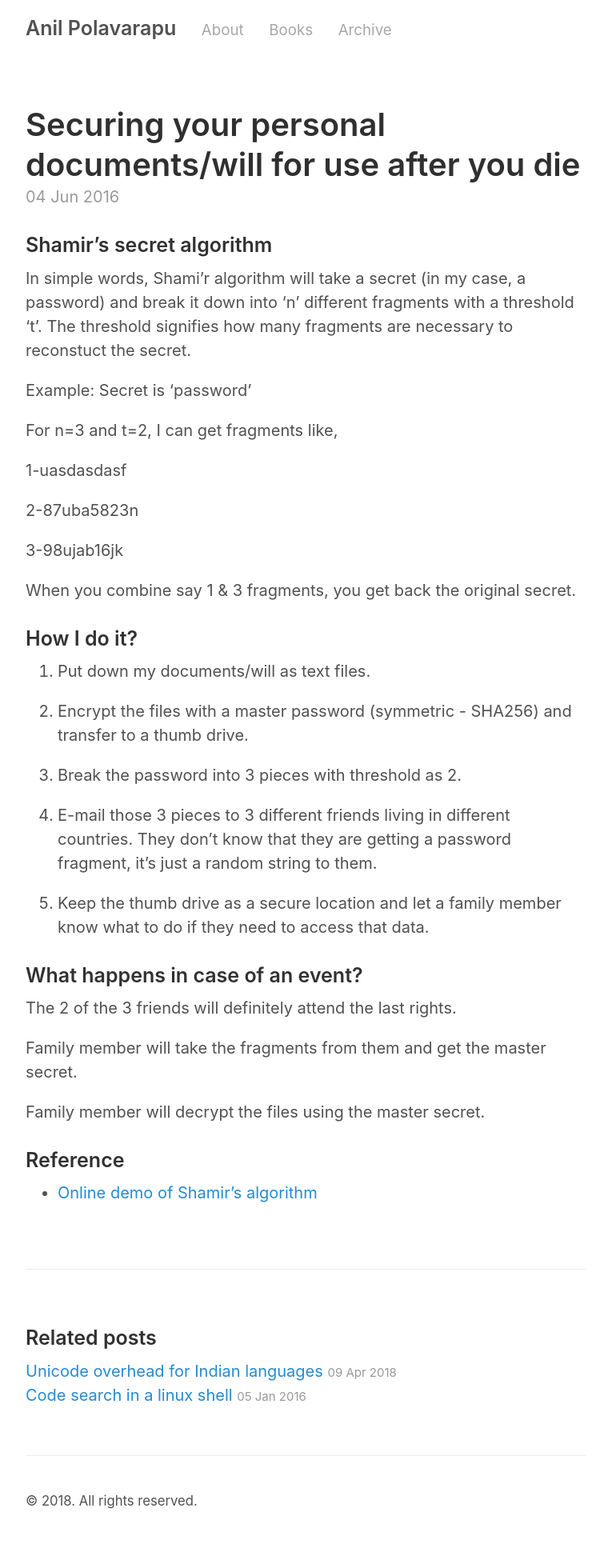
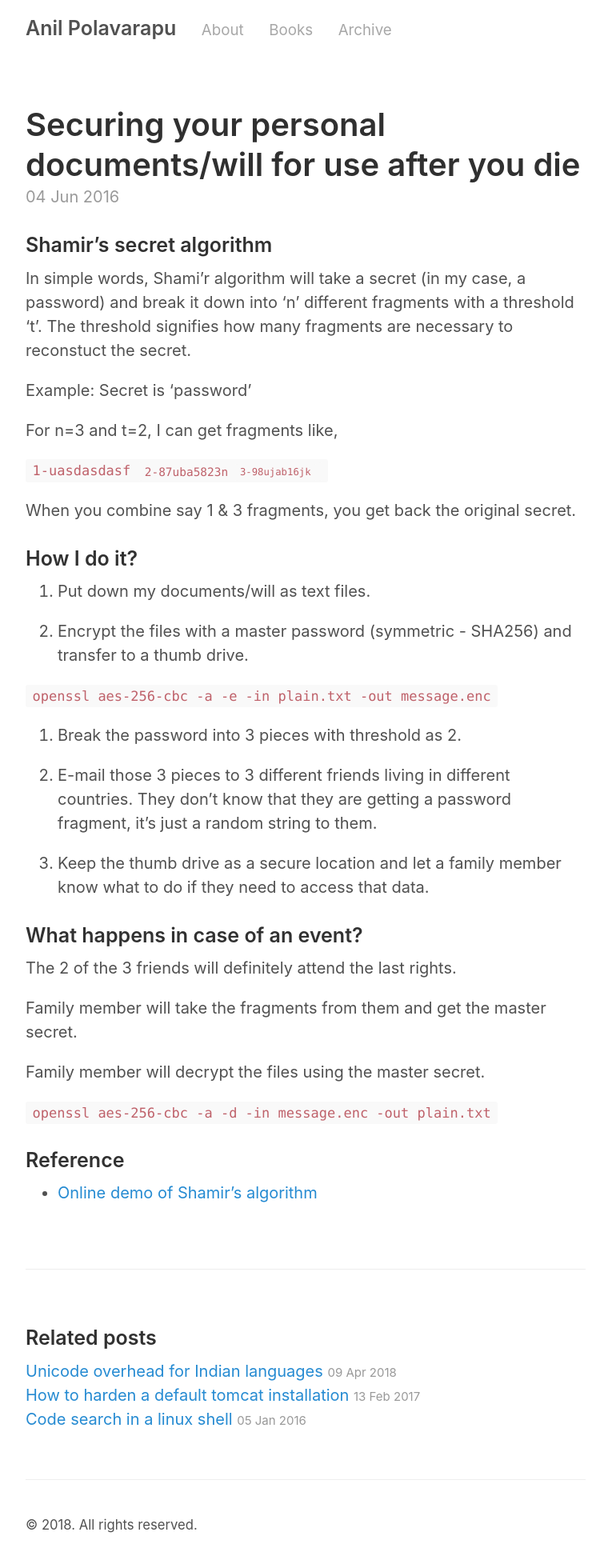
Before and after one commit to AnilPolavarapu/AnilPolavarapu.github.io, a Jekyll site: the page built from _posts/2016-06-04-document-security.md, in a window 1280 px wide. Shown: the whole page at 80% size, without its empty margins (258-1013 px from the left). Built offline with Jekyll 4.4.1, drawn with Linux system fonts in a browser that asks for light colours; before the commit the page ends 1930 px from its top, so only the background shows below that.

Commit message:
Adding tomcat security post

```diff
--- a/_posts/2016-06-04-document-security.md
+++ b/_posts/2016-06-04-document-security.md
@@ -12,11 +12,9 @@
 
 For n=3 and t=2, I can get fragments like,
 
-1-uasdasdasf
-
-2-87uba5823n
-
-3-98ujab16jk
+<code>1-uasdasdasf
+<code>2-87uba5823n
+<code>3-98ujab16jk
 
 When you combine say 1 & 3 fragments, you get back the original secret.
 
@@ -24,6 +22,8 @@
 1. Put down my documents/will as text files.
 
 2. Encrypt the files with a master password (symmetric - SHA256) and transfer to a thumb drive.
+
+<code>openssl aes-256-cbc -a -e -in plain.txt -out message.enc
 
 3. Break the password into 3 pieces with threshold as 2.
 
@@ -39,5 +39,7 @@
 
 Family member will decrypt the files using the master secret.
 
+<code>openssl aes-256-cbc -a -d -in message.enc -out plain.txt
+
 ### Reference
 * [Online demo of Shamir's algorithm](http://www.point-at-infinity.org/ssss/demo.html)
```
Also changed, not shown: _posts/2017-02-13-securing-tomcat.md (added, +26 -0 lines).
